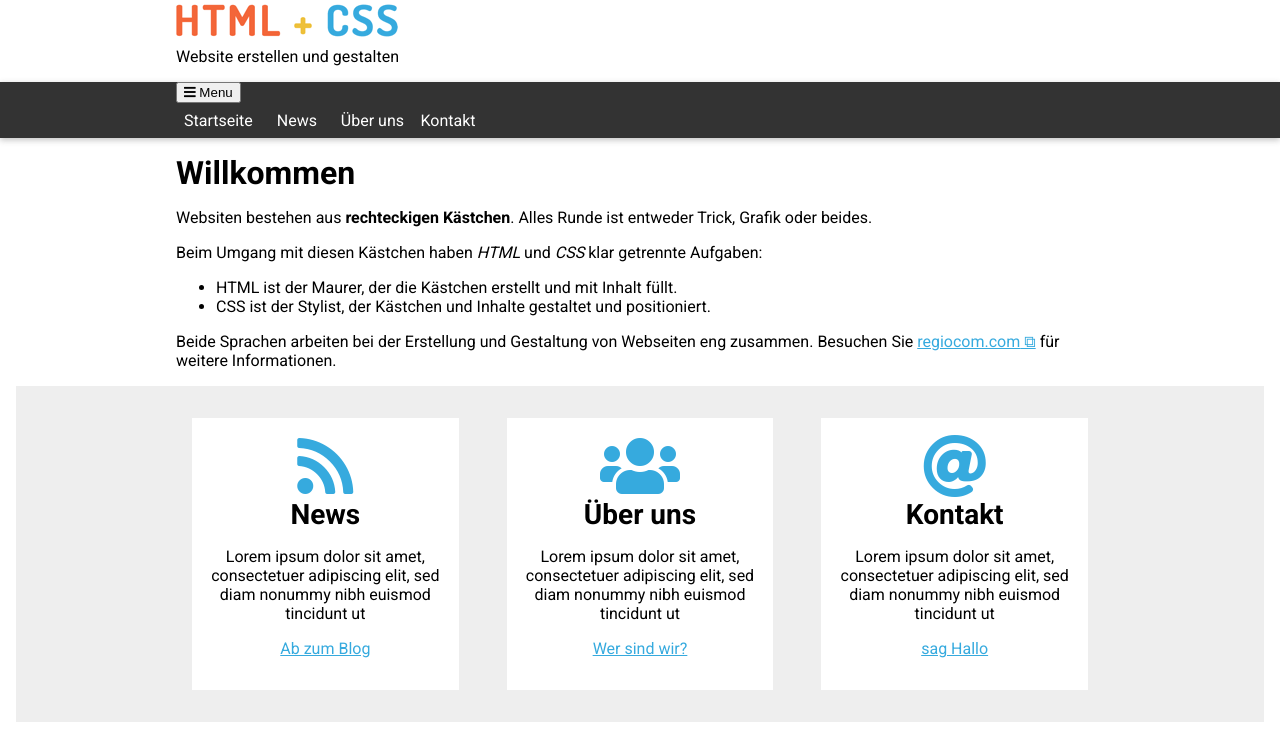
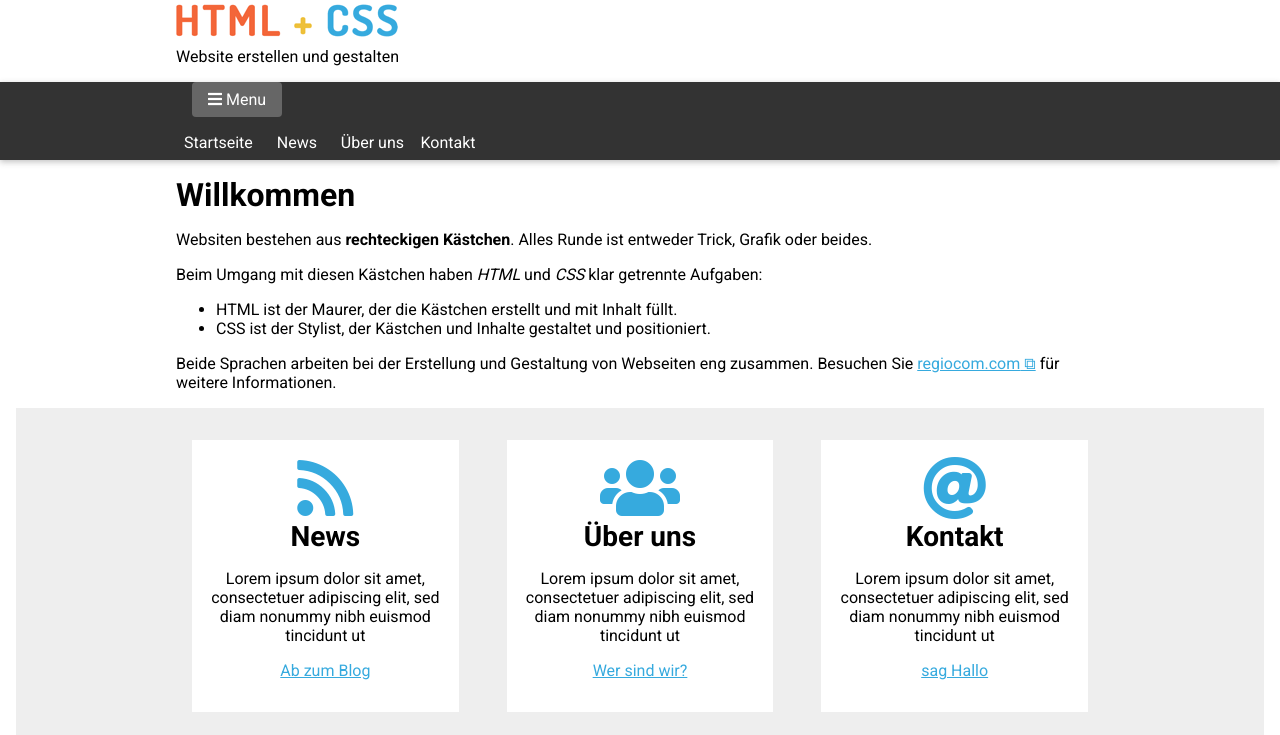
Before and after one commit to HelixOW/Webproject, a plain HTML site: page index.html in a window 1280 px wide. Shown: the top 735 px of the page. Drawn offline with Linux system fonts and the light colour scheme.

Commit message:
Styled Menu button

```diff
--- a/css/navi-responsive.css
+++ b/css/navi-responsive.css
@@ -3,6 +3,21 @@ Navigationsleiste neu
 */
 
 @media screen {
+
+    .menubutton {
+        display: block;
+        background: #666;
+        color: white;
+
+        font-family: inherit;
+        font-size: inherit;
+        text-align: center;
+
+        padding: 0.5rem 1rem;
+        border: 0;
+        border-radius: 0.25rem;
+        margin: 0 1rem 0.5rem 1rem;
+    }
 
     /* Basisformatierung */
     .site-nav {
```
